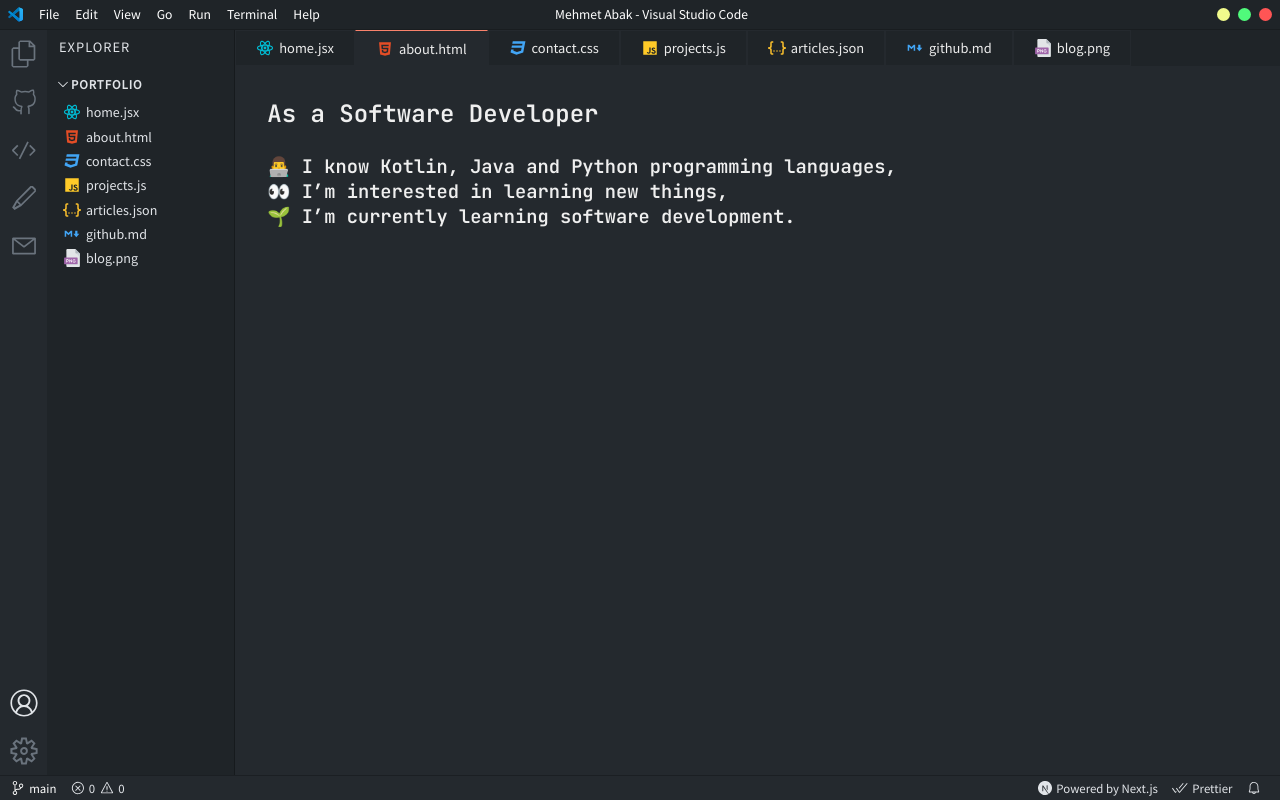
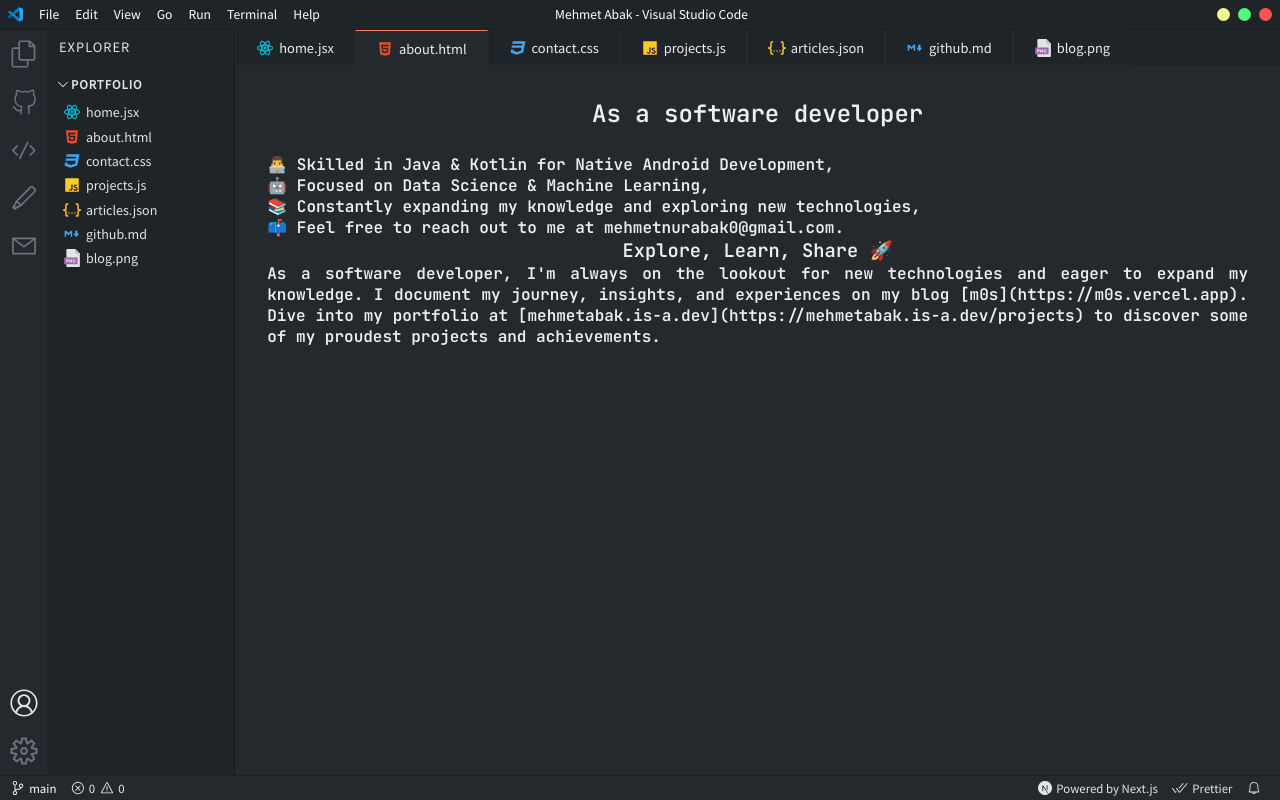
Before and after one commit to mehmetabak/Dev, a Next.js app: page /about in a window 1280 px wide. Built offline with nearby package versions, Linux system fonts and the light colour scheme.

Commit message:
Update about.jsx

```diff
--- a/pages/about.jsx
+++ b/pages/about.jsx
@@ -1,11 +1,17 @@
 const AboutPage = () => {
   return (
     <>
-      <h2>As a Software Developer</h2>
+      <h2 align="center">As a software developer</h2>
       <h3>&nbsp;</h3>
-      <h3>👨‍💻 I know Kotlin, Java and Python programming languages, </h3>
-      <h3>👀 I’m interested in learning new things, </h3>
-      <h3>🌱 I’m currently learning software development. </h3>
+      <p align="justify">
+        <h4>👨‍💻 Skilled in Java & Kotlin for Native Android Development, </h4>
+        <h4>🤖 Focused on Data Science & Machine Learning, </h4>
+        <h4>📚 Constantly expanding my knowledge and exploring new technologies, </h4>
+        <h4>📫 Feel free to reach out to me at mehmetnurabak0@gmail.com. </h4>
+        <h3 align="center">Explore, Learn, Share 🚀</h3>
+        <h4> As a software developer, I'm always on the lookout for new technologies and eager to expand my knowledge. I document my journey, insights, and experiences on my blog [m0s](https://m0s.vercel.app). Dive into my portfolio at [mehmetabak.is-a.dev](https://mehmetabak.is-a.dev/projects) to discover some of my proudest projects and achievements. </h4>
+        <h3>&nbsp;</h3>
+      </p>
     </>
   );
 };
```
